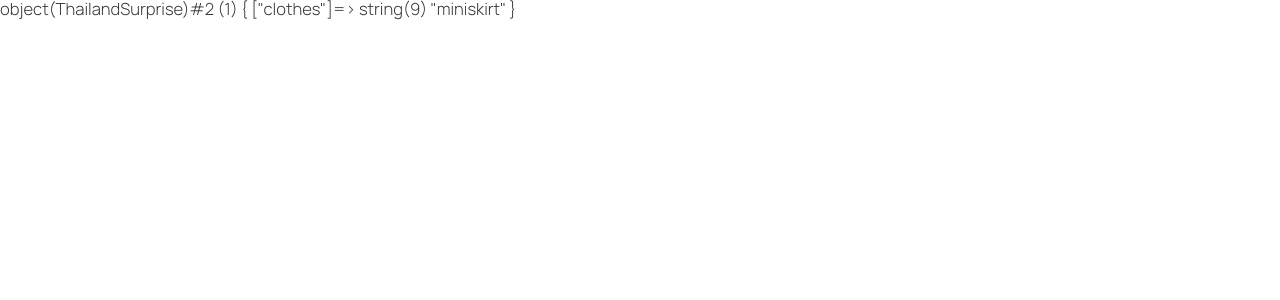
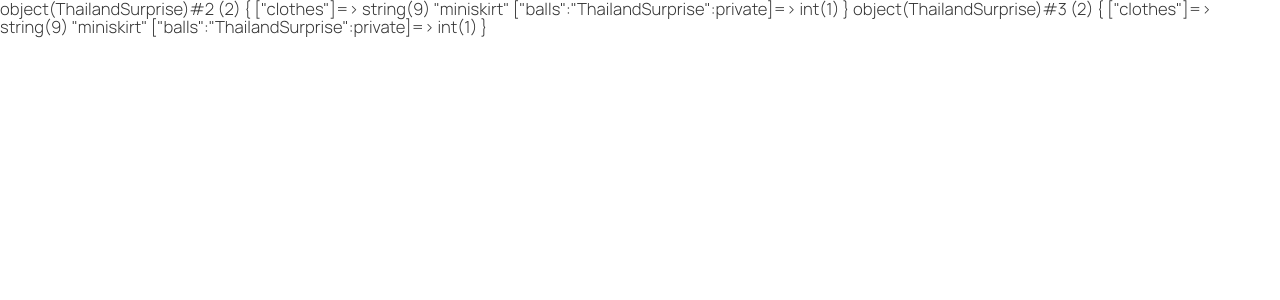
Before and after one commit to gintarasgarsva/KD1, a PHP site: page / in a window 1280 px wide. Shown: the top 300 px of the page. Run offline with PHP 8.4, Linux system fonts and the light colour scheme.

Commit message:
OOP second pancake.

```diff
--- a/public_html/index.php
+++ b/public_html/index.php
@@ -9,20 +9,33 @@ require ROOT . '/functions/form/core.php';
 
 class ThailandSurprise {
     public $clothes;
+    private $balls;
 
-    public function __construct($clothes){
+    public function __construct($clothes, $balls){
         $this->clothes = $clothes;
+        $this->balls = $balls;
     }
 }
+$belekas = rand(true, false);
+$clothes = new ThailandSurprise('miniskirt', $belekas);
 
-$clothes = new ThailandSurprise('miniskirt');
+$balls = new ThailandSurprise('miniskirt', $belekas);
 
-var_dump($clothes);
+var_dump($clothes, $balls);
 
+///////////////////////////////////////////////////////////////
 
+// kitas budas be konstruktoriaus:
 
-
-
+//class ThailandSurprise1 {
+//    public $clothes;
+//
+//}
+//
+//$transvestitas = new ThailandSurprise1();
+//$transvestitas->clothes = 'Miniskirt';
+//
+//var_dump($transvestitas);
 
 
 
```
